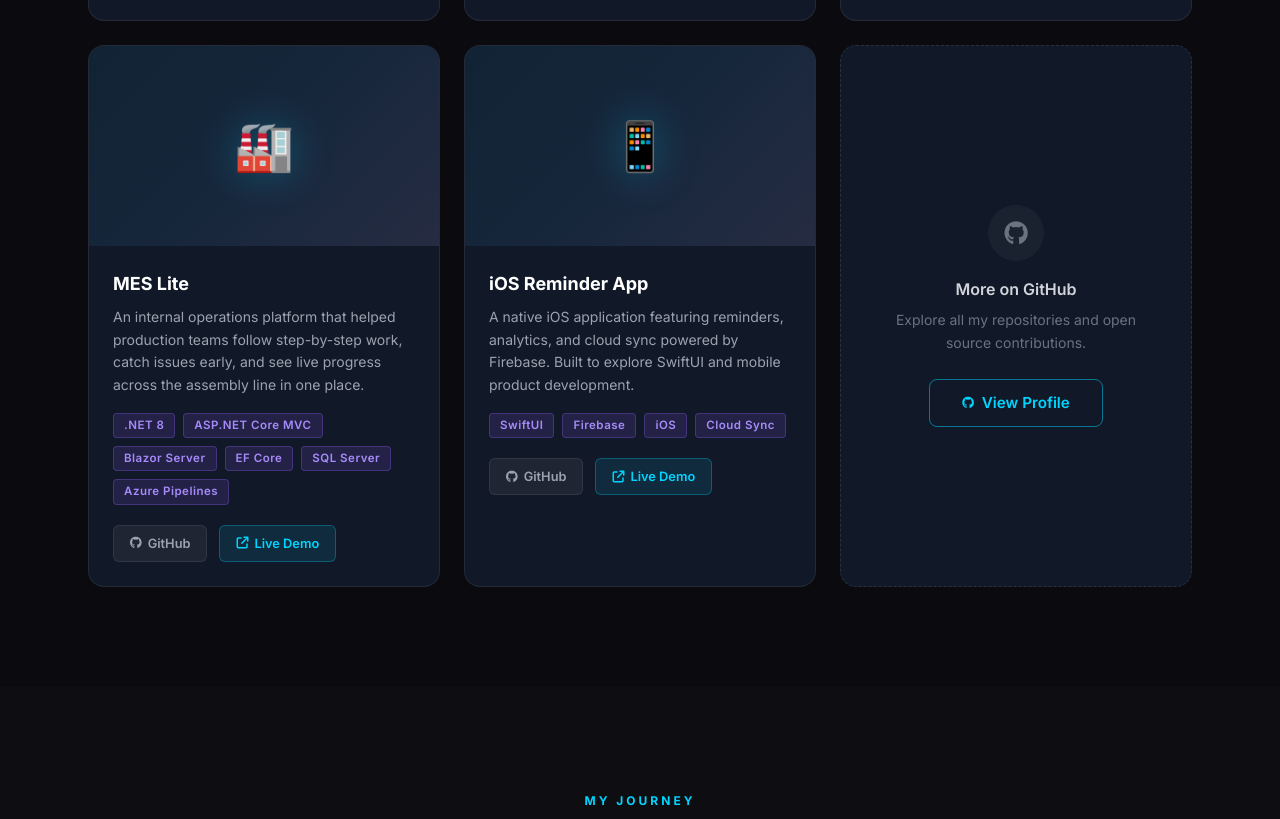
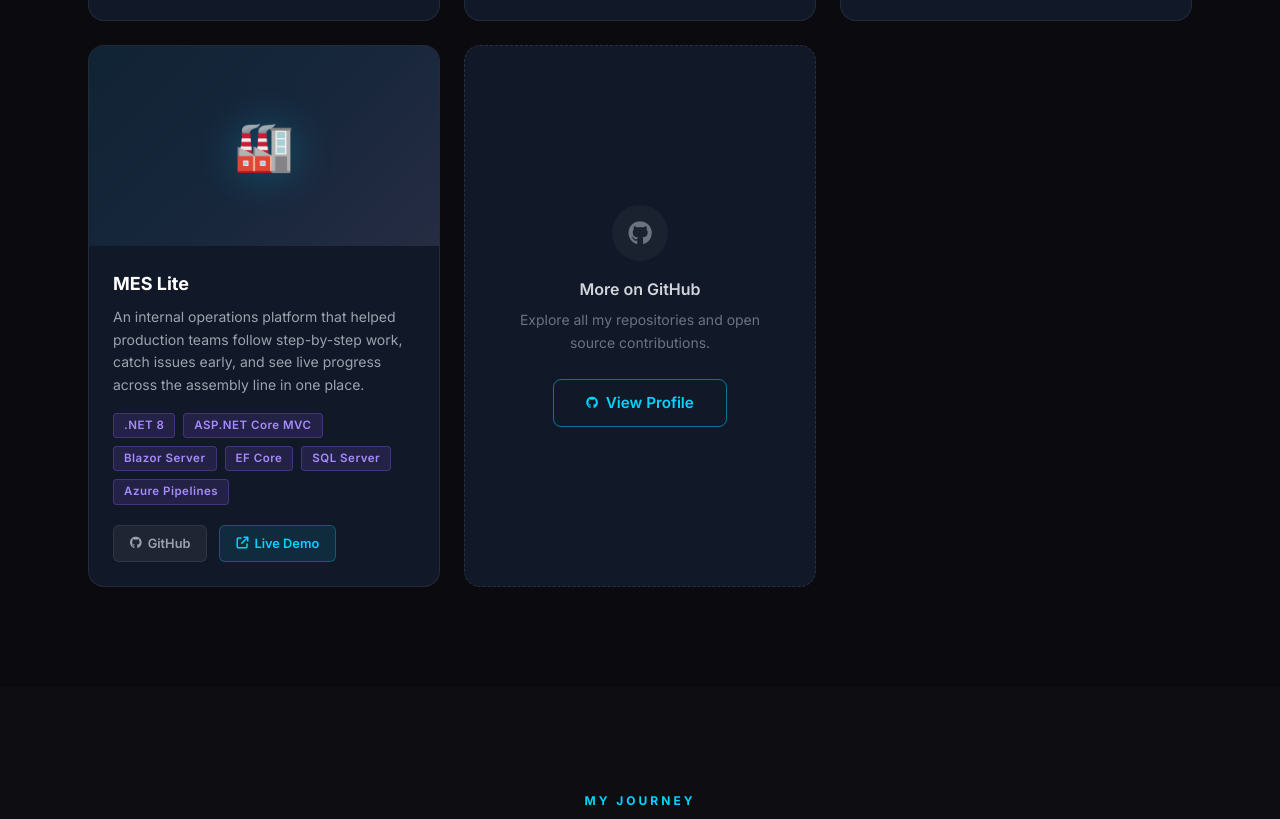
Before and after one commit to RobbyBenipal/RobbyBenipal.github.io, a website: page index.html in a window 1280 px wide. Shown: the part 4116-4935 px from the top of the page. Drawn offline with Linux system fonts and the light colour scheme.

Commit message:
feat: remove iOS Reminder App section from portfolio

```diff
--- a/index.html
+++ b/index.html
@@ -680,35 +680,6 @@
             </div>
           </article>
 
-          <!-- Project 5: iOS Reminder App -->
-          <article class="project-card fade-in-up delay-200" aria-label="iOS Reminder App with Firebase">
-            <div class="project-img-placeholder">
-              <span class="project-icon text-5xl" aria-hidden="true">📱</span>
-            </div>
-            <div class="p-6">
-              <h3 class="text-lg font-bold text-white mb-2">iOS Reminder App</h3>
-              <p class="text-gray-400 text-sm leading-relaxed mb-4">
-                A native iOS application featuring reminders, analytics, and cloud sync powered by Firebase. Built to explore SwiftUI and mobile product development.
-              </p>
-              <div class="flex flex-wrap gap-2 mb-5">
-                <span class="tech-tag">SwiftUI</span>
-                <span class="tech-tag">Firebase</span>
-                <span class="tech-tag">iOS</span>
-                <span class="tech-tag">Cloud Sync</span>
-              </div>
-              <div class="flex gap-3">
-                <a href="https://github.com/RobbyBenipal" target="_blank" rel="noopener noreferrer" class="project-link-btn github" aria-label="View source on GitHub">
-                  <i class="fa-brands fa-github text-xs" aria-hidden="true"></i>
-                  GitHub
-                </a>
-                <a href="#" class="project-link-btn demo" aria-label="View live demo (coming soon)">
-                  <i class="fa-solid fa-arrow-up-right-from-square text-xs" aria-hidden="true"></i>
-                  Live Demo
-                </a>
-              </div>
-            </div>
-          </article>
-
           <!-- "More on GitHub" card -->
           <div class="project-card fade-in-up delay-300 flex flex-col items-center justify-center p-10 text-center" style="border-style: dashed; border-color: rgba(255,255,255,0.1);">
             <div class="w-14 h-14 rounded-full flex items-center justify-center mb-4 text-gray-500 text-2xl"
```
